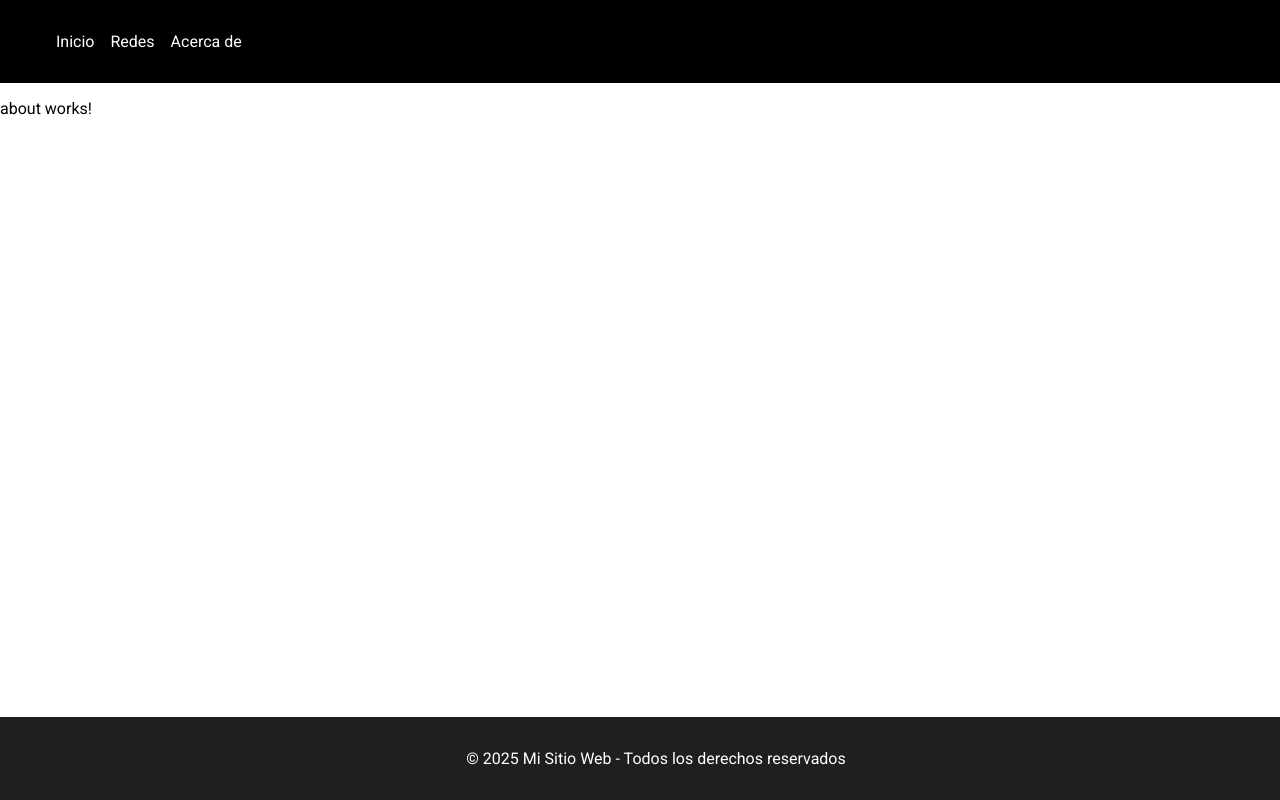
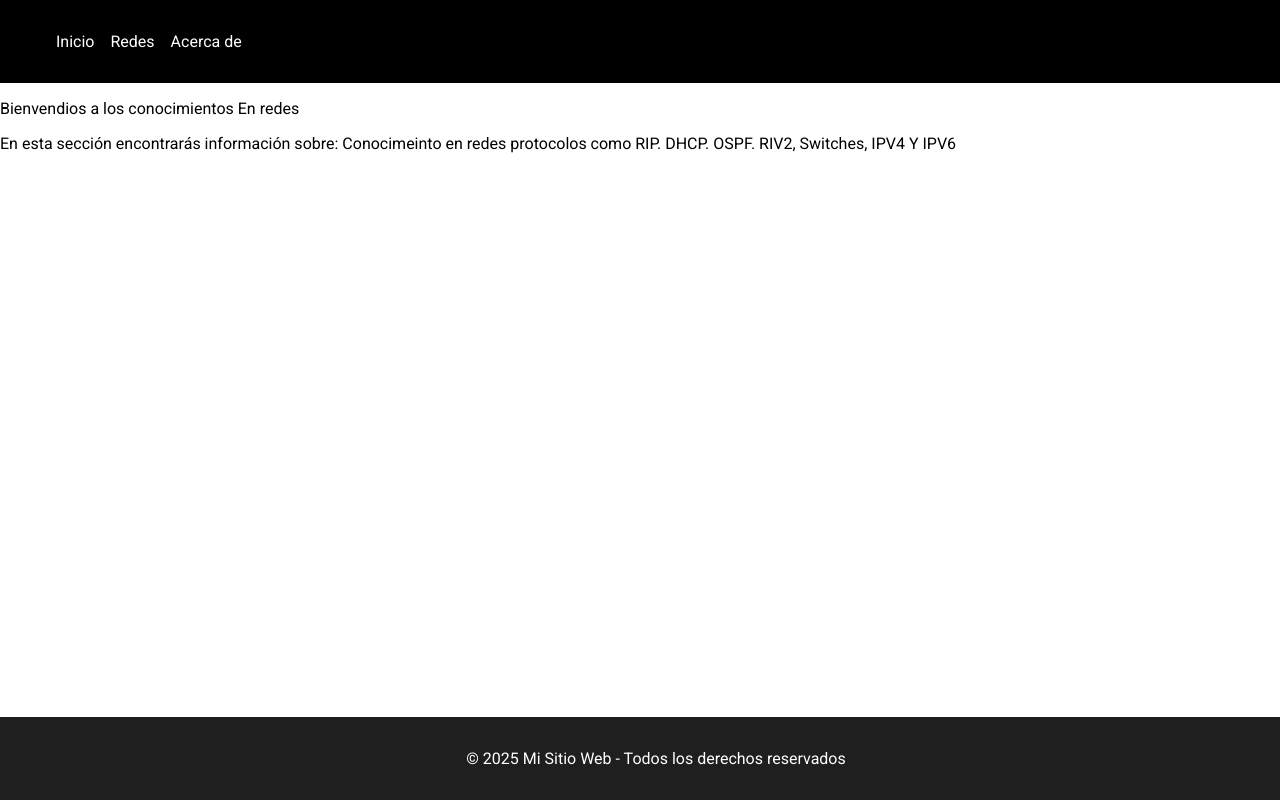
Before and after one commit to Gato-01/Mi-Protafolio, an Angular app: page /redes in a window 1280 px wide. Shown: the top 800 px of the page. Built offline with nearby package versions, Linux system fonts and the light colour scheme.

Commit message:
Modificacion de path Redes

```diff
--- a/src/app/app-routing.module.ts
+++ b/src/app/app-routing.module.ts
@@ -8,7 +8,7 @@ import { RedesComponent } from './components/redes/redes.component';
 const routes: Routes = [
   { path: '', component: HomeComponent },
   { path: 'about', component: AboutComponent },
-   { path: 'redes', component: AboutComponent },
+  { path: 'redes', component: RedesComponent },
 
 ];
 
--- a/src/app/app.component.html
+++ b/src/app/app.component.html
@@ -1,8 +1,8 @@
-
 <div class="app-container">
   <app-navbar></app-navbar>
+   <!-- ❌ Esto aparece en TODAS las páginas -->
   <div class="main-content">
-    <router-outlet></router-outlet> <!-- Contenido dinámico -->
+    <router-outlet></router-outlet> <!-- Aquí cargan Home, About, etc. -->
   </div>
   <app-footer></app-footer>
 </div>
--- a/src/app/components/about/about.component.html
+++ b/src/app/components/about/about.component.html
@@ -1 +1 @@
-<p>about works!</p>
+<P> HOLA</P>
--- a/src/app/components/redes/redes.component.html
+++ b/src/app/components/redes/redes.component.html
@@ -1 +1,3 @@
-<p>redes works!</p>
+<p>Bienvendios a los conocimientos En redes</p>
+
+<p>En esta sección encontrarás información sobre: Conocimeinto en redes protocolos como RIP. DHCP. OSPF. RIV2, Switches, IPV4 Y IPV6</p>
```
Also changed, not shown: src/app/components/navbar/navbar.component.html (line endings or trailing spaces).
